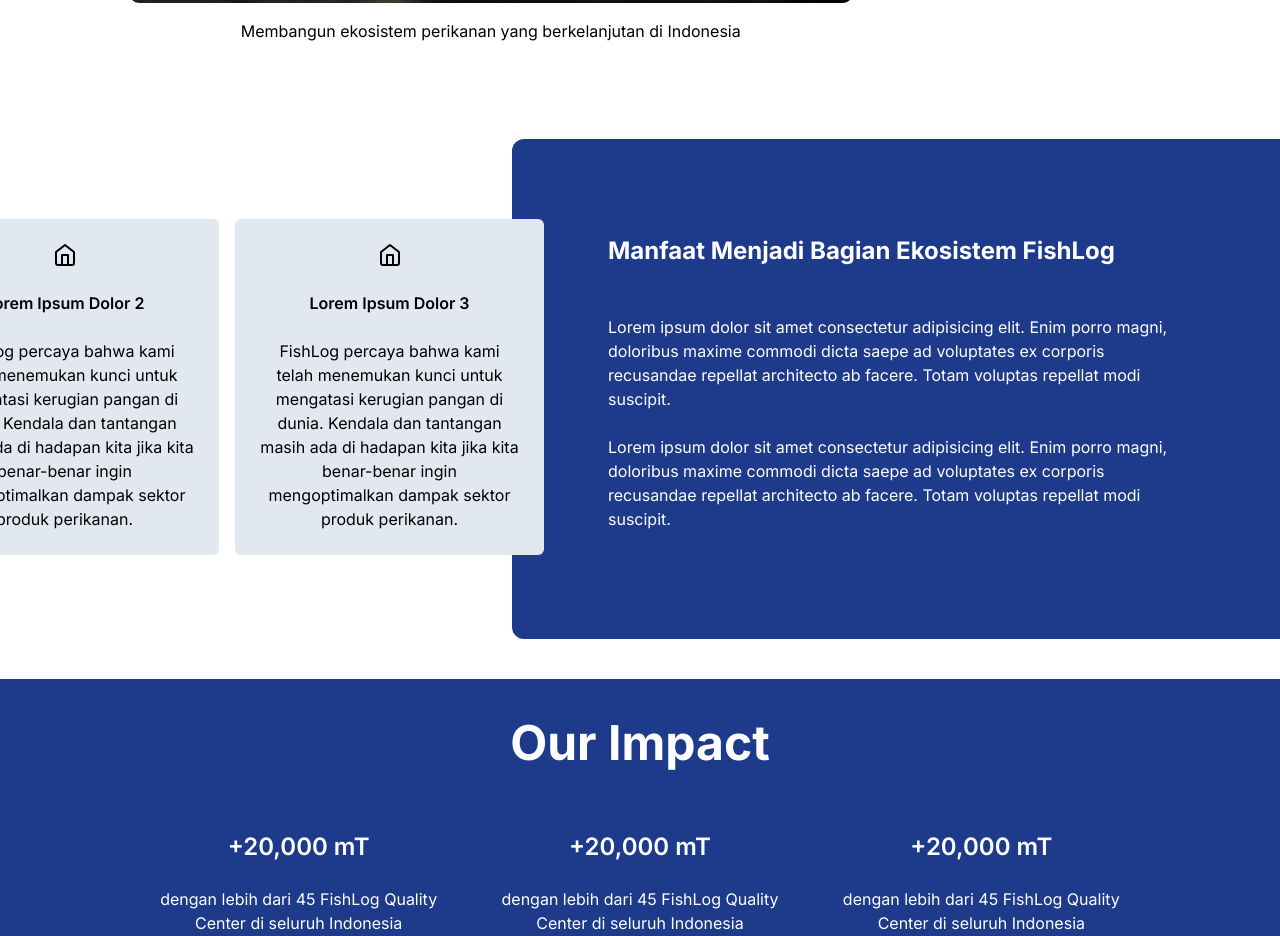
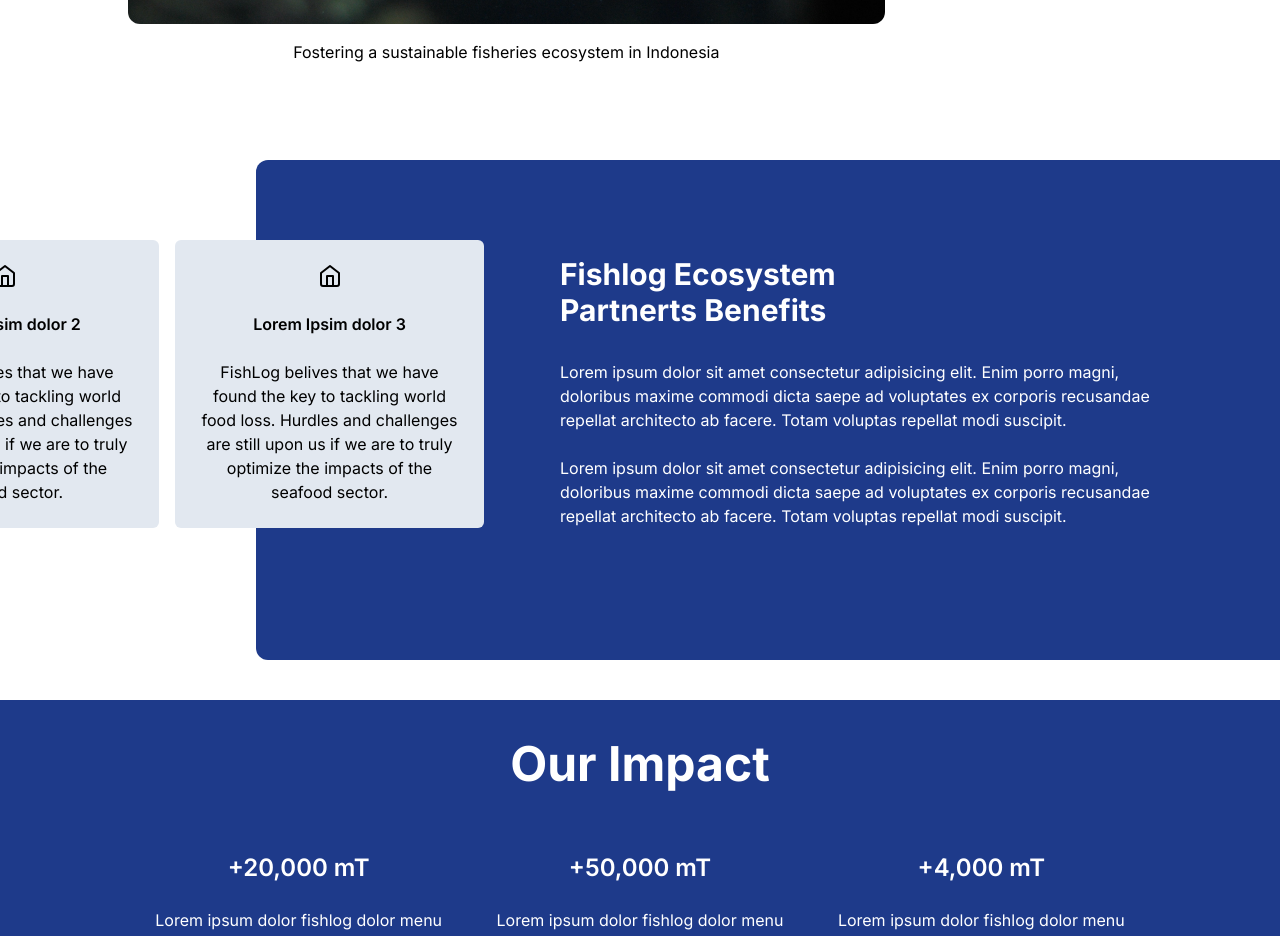
Before and after one commit to ihsandev/my-web-fishlog, a Next.js app: page / in a window 1280 px wide. Shown: the part 1460-2396 px from the top of the page. Built offline with nearby package versions, Linux system fonts and the light colour scheme.

Commit message:
feat: add dinamic data home from dummy api next

```diff
--- /dev/null
+++ b/app/api/home/route.ts
@@ -0,0 +1,102 @@
+import { NextResponse } from 'next/server'
+
+export async function GET() {
+  const data = {
+    heros: [
+      {
+        title: "Connecting the Nation throught the fisheries supply cain",
+        src: "fish-1.jpg",
+      },
+      {
+        title: "Connecting the Nation throught the fisheries supply cain",
+        src: "fish-2.jpg",
+      },
+      {
+        title: "Connecting the Nation throught the fisheries supply cain",
+        src: "fish-3.jpg",
+      },
+    ],
+    summary: {
+      title: 'Strengthening the fisheries Supply Chain, Together',
+      about: [
+        {
+          id: 1,
+          image: "/images/fish-1.jpg",
+          title: "Fostering a sustainable fisheries ecosystem in Indonesia",
+        },
+        {
+          id: 2,
+          image: "/images/fish-2.jpg",
+          title: "Assisting in reducing food loss in the fisheries industry",
+        },
+        {
+          id: 3,
+          image: "/images/fish-3.jpg",
+          title: "Fostering a sustainable fisheries ecosystem in Indonesia",
+        },
+      ],
+      feature: [
+        {
+          title: "Lorem Ipsim dolor 1",
+          description: "FishLog belives that we have found the key to tackling world food loss. Hurdles and challenges are still upon us if we are to truly optimize the impacts of the seafood sector.",
+          icon: "user"
+        },
+        {
+          title: "Lorem Ipsim dolor 2",
+          description: "FishLog belives that we have found the key to tackling world food loss. Hurdles and challenges are still upon us if we are to truly optimize the impacts of the seafood sector.",
+          icon: "home"
+        },
+        {
+          title: "Lorem Ipsim dolor 3",
+          description: "FishLog belives that we have found the key to tackling world food loss. Hurdles and challenges are still upon us if we are to truly optimize the impacts of the seafood sector.",
+          icon: "home"
+        }
+      ],
+      mainFeature: {
+        title: 'Fishlog Ecosystem Partnerts Benefits',
+        description: `
+          <p>
+            Lorem ipsum dolor sit amet consectetur adipisicing elit. Enim
+            porro magni, doloribus maxime commodi dicta saepe ad
+            voluptates ex corporis recusandae repellat architecto ab
+            facere. Totam voluptas repellat modi suscipit.
+          </p>
+          <p>
+            Lorem ipsum dolor sit amet consectetur adipisicing elit. Enim
+            porro magni, doloribus maxime commodi dicta saepe ad
+            voluptates ex corporis recusandae repellat architecto ab
+            facere. Totam voluptas repellat modi suscipit.
+          </p>
+        `
+      }
+    },
+    impact: [
+      {
+        title: "+20,000 mT",
+        description: "Lorem ipsum dolor fishlog dolor menu indonesia ipsum code"
+      },
+      {
+        title: "+50,000 mT",
+        description: "Lorem ipsum dolor fishlog dolor menu indonesia ipsum code"
+      },
+      {
+        title: "+4,000 mT",
+        description: "Lorem ipsum dolor fishlog dolor menu indonesia ipsum code"
+      }
+    ],
+    companion: [
+      { src: 'fishlog-academy.png'},
+      { src: 'fishlog-academy.png'},
+      { src: 'fishlog-academy.png'},
+      { src: 'fishlog-academy.png'},
+      { src: 'fishlog-academy.png'},
+      { src: 'fishlog-academy.png'},
+      { src: 'fishlog-academy.png'},
+      { src: 'fishlog-academy.png'},
+      { src: 'fishlog-academy.png'},
+      { src: 'fishlog-academy.png'}
+    ]
+  }
+
+  return NextResponse.json({ data })
+}
--- a/components/CardFeature/page.tsx
+++ b/components/CardFeature/page.tsx
@@ -1,13 +1,20 @@
 import { ReactNode } from "react";
-import { FiHome } from "react-icons/fi";
+import { FiHome, FiUser } from "react-icons/fi";
 
 interface ICardFeature {
-  icon?: ReactNode;
+  icon?: string;
   title: string;
   description: string;
   className?: string;
   titleStyle?: string;
 }
+
+const getIconFeature = (name: string | undefined) => {
+  if (name === "user") {
+    return <FiUser />;
+  }
+  return <FiHome />;
+};
 
 export default function CardFeature({
   icon,
@@ -21,7 +28,9 @@
       className={`flex flex-col gap-6 p-6 rounded-md text-center ${className}`}
     >
       {icon && (
-        <div className="flex justify-center text-2xl">{icon || <FiHome />}</div>
+        <div className="flex justify-center text-2xl">
+          {getIconFeature(icon)}
+        </div>
       )}
       <h3 className={`text-center font-semibold ${titleStyle}`}>{title}</h3>
       <p>{description}</p>
--- a/components/HeroImage/page.tsx
+++ b/components/HeroImage/page.tsx
@@ -1,11 +1,8 @@
 "use client";
 import Slider from "react-slick";
 import Image from "next/image";
+import { IHeros } from "@/types/home";
 
-interface IHeros {
-  title?: string;
-  src?: any;
-}
 interface IHeroImage {
   heros?: IHeros[];
 }
--- a/containers/Home/page.tsx
+++ b/containers/Home/page.tsx
@@ -1,15 +1,28 @@
+"use client";
+import { useEffect, useState } from "react";
 import Companion from "./partials/Companion";
 import Hero from "./partials/Hero";
 import Impact from "./partials/Impact";
 import MiddleSection from "./partials/MiddleSection";
+import { IHomeData } from "@/types/home";
 
 export default function Home() {
+  const [homeData, setHomeData] = useState<IHomeData>();
+  useEffect(() => {
+    async function getHome() {
+      const res = await fetch("/api/home");
+      const home = await res.json();
+      setHomeData(home.data);
+    }
+    getHome();
+  }, []);
+
   return (
     <div>
-      <Hero />
-      <MiddleSection />
-      <Impact />
-      <Companion />
+      <Hero heros={homeData?.heros} />
+      <MiddleSection summary={homeData?.summary} />
+      <Impact data={homeData?.impact} />
+      <Companion data={homeData?.companion} />
     </div>
   );
 }
--- a/containers/Home/partials/Impact.tsx
+++ b/containers/Home/partials/Impact.tsx
@@ -1,26 +1,20 @@
 import CardFeature from "@/components/CardFeature/page";
 import CardSection from "@/components/CardSection/page";
+import { IImpact } from "@/types/home";
 import React from "react";
 
-export default function Impact() {
+export default function Impact({ data }: { data: IImpact[] | undefined }) {
   return (
     <CardSection className="bg-blue-900 text-white" title="Our Impact">
       <div className="md:flex items-center justify-between">
-        <CardFeature
-          title="+20,000 mT"
-          description="dengan lebih dari 45 FishLog Quality Center di seluruh Indonesia"
-          titleStyle="text-2xl"
-        />
-        <CardFeature
-          title="+20,000 mT"
-          description="dengan lebih dari 45 FishLog Quality Center di seluruh Indonesia"
-          titleStyle="text-2xl"
-        />
-        <CardFeature
-          title="+20,000 mT"
-          description="dengan lebih dari 45 FishLog Quality Center di seluruh Indonesia"
-          titleStyle="text-2xl"
-        />
+        {data?.map((impact, i) => (
+          <CardFeature
+            key={i}
+            title={impact.title}
+            description={impact.description}
+            titleStyle="text-2xl"
+          />
+        ))}
       </div>
     </CardSection>
   );
--- a/containers/Home/partials/MiddleSection.tsx
+++ b/containers/Home/partials/MiddleSection.tsx
@@ -4,36 +4,23 @@
 import CardSection from "@/components/CardSection/page";
 import Slider from "react-slick";
 import { FiHome } from "react-icons/fi";
+import { ISummary } from "@/types/home";
 
-const itemCard = [
-  {
-    id: 1,
-    image: "/images/fish-1.jpg",
-    title: "Membangun ekosistem perikanan yang berkelanjutan di Indonesia",
-  },
-  {
-    id: 2,
-    image: "/images/fish-2.jpg",
-    title: "Membangun ekosistem perikanan yang berkelanjutan di Indonesia",
-  },
-  {
-    id: 3,
-    image: "/images/fish-3.jpg",
-    title: "Membangun ekosistem perikanan yang berkelanjutan di Indonesia",
-  },
-];
-
-export default function MiddleSection() {
+export default function MiddleSection({
+  summary,
+}: {
+  summary: ISummary | undefined;
+}) {
   return (
     <CardSection
       className="relative"
-      title="Memperkuat Rantai Pasok Perikanan Bersama-sama"
+      title={summary?.title}
       withContainer={false}
     >
       <div>
         <div className="max-w-screen-lg mx-auto">
           <div className="flex md:flex-row flex-col items-center justify-between mb-24 gap-6">
-            {itemCard.map((item) => (
+            {summary?.about.map((item) => (
               <Card key={item.id} image={item.image} title={item.title} />
             ))}
           </div>
@@ -41,7 +28,7 @@
         <div className="flex md:flex-row flex-col gap-6 justify-between relative">
           <div />
           <div>
-            <div className="w-full md:w-[650px] md:absolute md:top-20 md:-left-[90px] mb-10 md:mb-0">
+            <div className="w-full md:w-[650px] md:absolute md:top-20 md:-left-[150px] mb-10 md:mb-0">
               <Slider
                 dots={false}
                 slidesToShow={2}
@@ -70,52 +57,28 @@
                   },
                 ]}
               >
-                <div className="pr-4 ">
-                  <CardFeature
-                    className="bg-slate-200"
-                    title="Lorem Ipsum Dolor 1"
-                    description="FishLog percaya bahwa kami telah menemukan kunci untuk mengatasi kerugian pangan di dunia. Kendala dan tantangan masih ada di hadapan kita jika kita benar-benar ingin mengoptimalkan dampak sektor produk perikanan."
-                    icon={<FiHome />}
-                  />
-                </div>
-                <div className="pr-4 ">
-                  <CardFeature
-                    className="bg-slate-200"
-                    title="Lorem Ipsum Dolor 2"
-                    description="FishLog percaya bahwa kami telah menemukan kunci untuk mengatasi kerugian pangan di dunia. Kendala dan tantangan masih ada di hadapan kita jika kita benar-benar ingin mengoptimalkan dampak sektor produk perikanan."
-                    icon={<FiHome />}
-                  />
-                </div>
-                <div className="pr-4 ">
-                  <CardFeature
-                    className="bg-slate-200"
-                    title="Lorem Ipsum Dolor 3"
-                    description="FishLog percaya bahwa kami telah menemukan kunci untuk mengatasi kerugian pangan di dunia. Kendala dan tantangan masih ada di hadapan kita jika kita benar-benar ingin mengoptimalkan dampak sektor produk perikanan."
-                    icon={<FiHome />}
-                  />
-                </div>
+                {summary?.feature.map((feat, i) => (
+                  <div className="pr-4" key={i}>
+                    <CardFeature
+                      className="bg-slate-200"
+                      title={feat.title}
+                      description={feat.description}
+                      icon={feat.icon}
+                    />
+                  </div>
+                ))}
               </Slider>
             </div>
-            <div className="bg-blue-900 max-w-screen-md p-6 md:p-24 min-h-[500px] justify-end md:rounded-tl-xl md:rounded-bl-xl">
-              <div className="text-white">
-                <h2 className="mb-12 text-2xl font-bold">
-                  Manfaat Menjadi Bagian Ekosistem FishLog
-                </h2>
-                <div className="flex flex-col gap-6">
-                  <p>
-                    Lorem ipsum dolor sit amet consectetur adipisicing elit.
-                    Enim porro magni, doloribus maxime commodi dicta saepe ad
-                    voluptates ex corporis recusandae repellat architecto ab
-                    facere. Totam voluptas repellat modi suscipit.
-                  </p>
-                  <p>
-                    Lorem ipsum dolor sit amet consectetur adipisicing elit.
-                    Enim porro magni, doloribus maxime commodi dicta saepe ad
-                    voluptates ex corporis recusandae repellat architecto ab
-                    facere. Totam voluptas repellat modi suscipit.
-                  </p>
-                </div>
-              </div>
+            <div className="bg-blue-900 text-white max-w-screen-lg md:p-24 p-6 min-h-[500px] md:rounded-tl-xl md:rounded-bl-xl">
+              <h2 className="mb-8 text-3xl font-bold md:pl-52 pr-60">
+                {summary?.mainFeature.title}
+              </h2>
+              <div
+                className="flex flex-col gap-6 md:pl-52"
+                dangerouslySetInnerHTML={{
+                  __html: summary?.mainFeature.description || "",
+                }}
+              />
             </div>
           </div>
         </div>
--- /dev/null
+++ b/types/home.ts
@@ -0,0 +1,41 @@
+export interface IHeros {
+  title?: string;
+  src?: string;
+}
+
+export interface IAboutSummary {
+  id: number;
+  image: string;
+  title: string;
+}
+
+export interface IFeature {
+  title: string;
+  description: string;
+  icon: string;
+}
+
+export interface ISummary {
+  title: string;
+  about: IAboutSummary[];
+  feature: IFeature[];
+  mainFeature: {
+    title: string;
+    description: string;
+  }
+}
+
+export interface IImpact {
+  title: string;
+  description: string;
+}
+
+export interface ICompanion {
+  src: string;
+}
+export interface IHomeData {
+  heros: IHeros[];
+  summary: ISummary;
+  impact: IImpact[];
+  companion: ICompanion[];
+}
```
Also changed, not shown: containers/Home/partials/Companion.tsx (+8 -3 lines), containers/Home/partials/Hero.tsx (+2 -16 lines).
